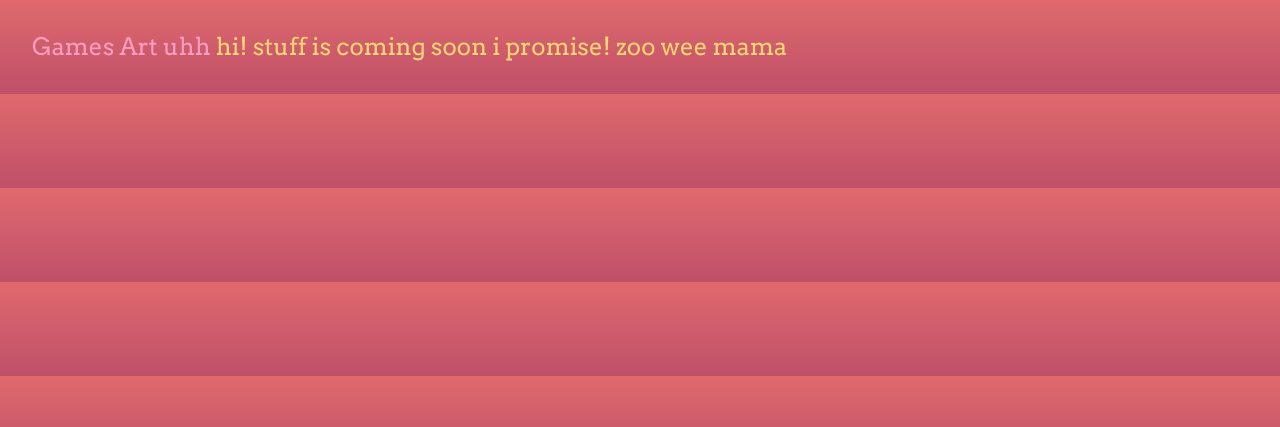
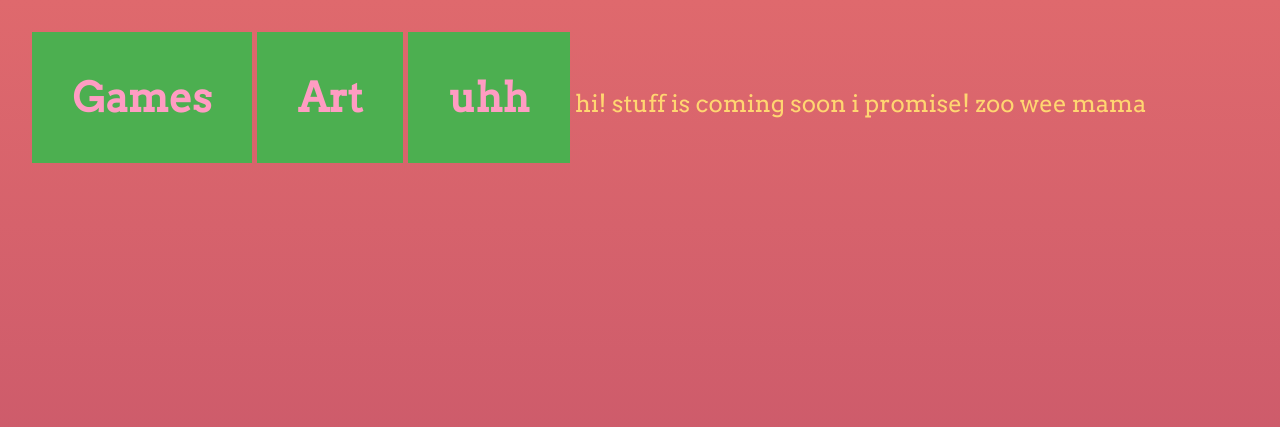
Before and after one commit to Brodnork/website, a PHP site: page / in a window 1280 px wide. Shown: the top 427 px of the page. Run offline with PHP 8.4, Linux system fonts and the light colour scheme.

Commit message:
Update style.css

```diff
--- a/style.css
+++ b/style.css
@@ -1,11 +1,12 @@
 @import url('https://fonts.googleapis.com/css2?family=Arvo&display=swap');
 body {
-    padding:1em;
+  padding:1em;
     //background-color: #BF5069;
 	background: linear-gradient(#DF696D, #BF5069);
-    color: #FFD671;
+  color: #FFD671;
 	font-family: 'Arvo', sans-serif;
 	font-size: 1.5em;
+	background-attachment: fixed;
 
 }
 
@@ -20,6 +21,20 @@ header {
   display: inline-block;
 	text-shadow: 2px 2px 4px #5C2E4F;
 	font-weight: bold;
+}
+
+.button {
+  background-color: #4CAF50;
+  border: none;
+  border-radius:22px
+  color: white;
+  padding: 1em;
+  text-align: center;
+  text-decoration: none;
+  display: inline-block;
+  font-size: 1.69em;
+  font-weight:bold;
+  cursor: pointer;
 }
 
 
```
